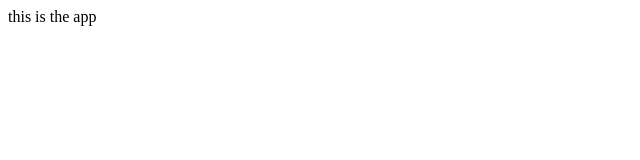
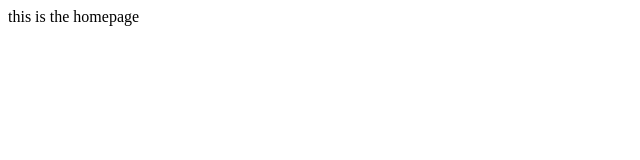
Before and after one commit to emielvanseveren/blog, a React app: page / in a window 1280 px wide. Shown: the top 160 px of the page, without its empty margins (0-640 px from the left). Built offline with nearby package versions, Linux system fonts and the light colour scheme.

Commit message:
Setup default route to homepage

```diff
--- a/package.json
+++ b/package.json
@@ -37,6 +37,7 @@
     "enzyme-adapter-react-16": "^1.14.0",
     "favicons-webpack-plugin": "^1.0.2",
     "file-loader": "^4.2.0",
+    "history": "^4.10.1",
     "html-loader": "^0.5.5",
     "html-webpack-plugin": "^3.2.0",
     "imagemin-webpack-plugin": "^2.4.2",
--- a/src/App.js
+++ b/src/App.js
@@ -1,7 +1,8 @@
 import React from 'react'
+import Routing from './components/Routing'
 
 export default function App(){
   return (
-    <div>this is the app</div>
+    <Routing/>
   )
 }
--- /dev/null
+++ b/src/components/Routing.js
@@ -0,0 +1,19 @@
+import React from 'react'
+import uuid from 'uuid/v4'
+import routes from '../constants/routes'
+import { Route, Switch, Router } from 'react-router-dom'
+import history from '../constants/history'
+
+// checks if history exists
+export default function Routing(){
+  return (
+    <Router history={history}>
+      <Switch>
+        {
+          routes.map(({ path, component, exact = false }) => (<Route component={component} exact={exact} key={uuid()} path={path}/>)
+          )
+        }
+      </Switch>
+    </Router>
+  )
+}
--- /dev/null
+++ b/src/components/pages/Home.js
@@ -0,0 +1,7 @@
+import React from 'react'
+
+export default function Home(){
+  return (
+    <div>this is the homepage</div>
+  )
+}
--- /dev/null
+++ b/src/constants/history.js
@@ -0,0 +1,5 @@
+import { createBrowserHistory } from 'history'
+const supportsHistory = 'pushState' in window.history
+const history = createBrowserHistory({ basename: '', forceRefresh: !supportsHistory })
+
+export default history
--- /dev/null
+++ b/src/constants/routes.js
@@ -0,0 +1,12 @@
+// main pages
+import Home from '../components/pages/Home'
+
+const routes = [
+  {
+    path:      '/',
+    component: Home,
+    exact:     true
+  },
+]
+
+export default routes
```
Also changed, not shown: 1 other file (tests, documents, lock files or other folders).
